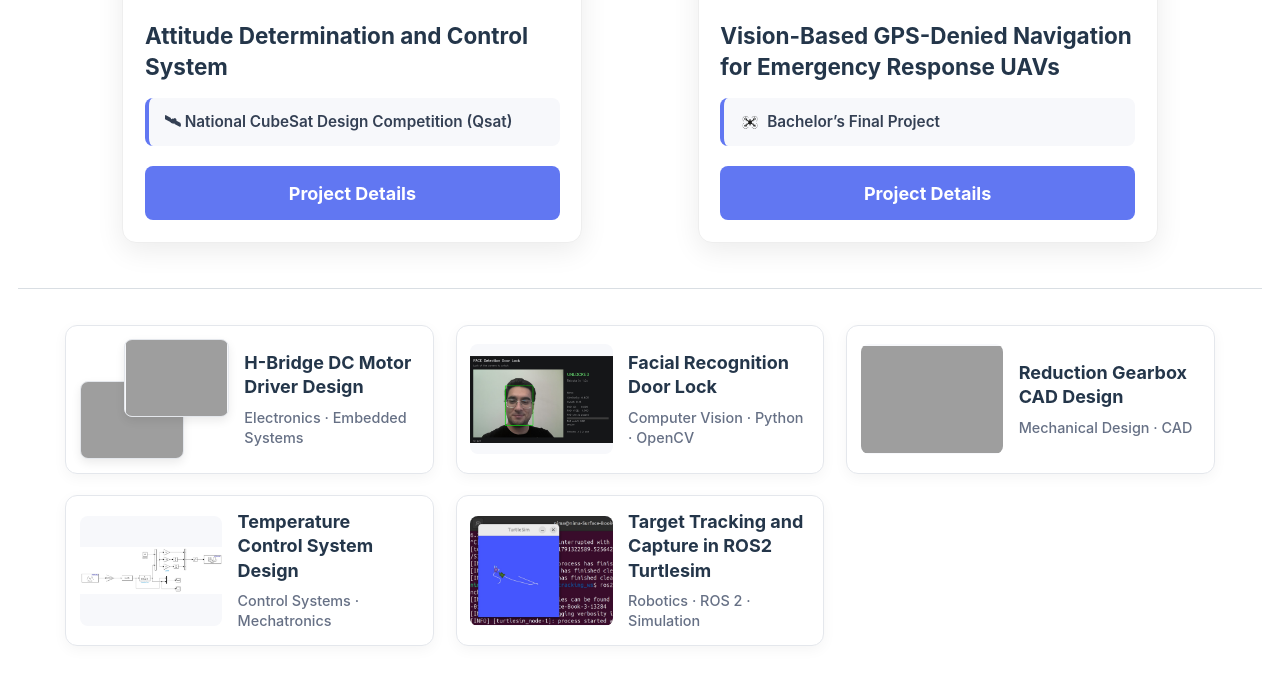
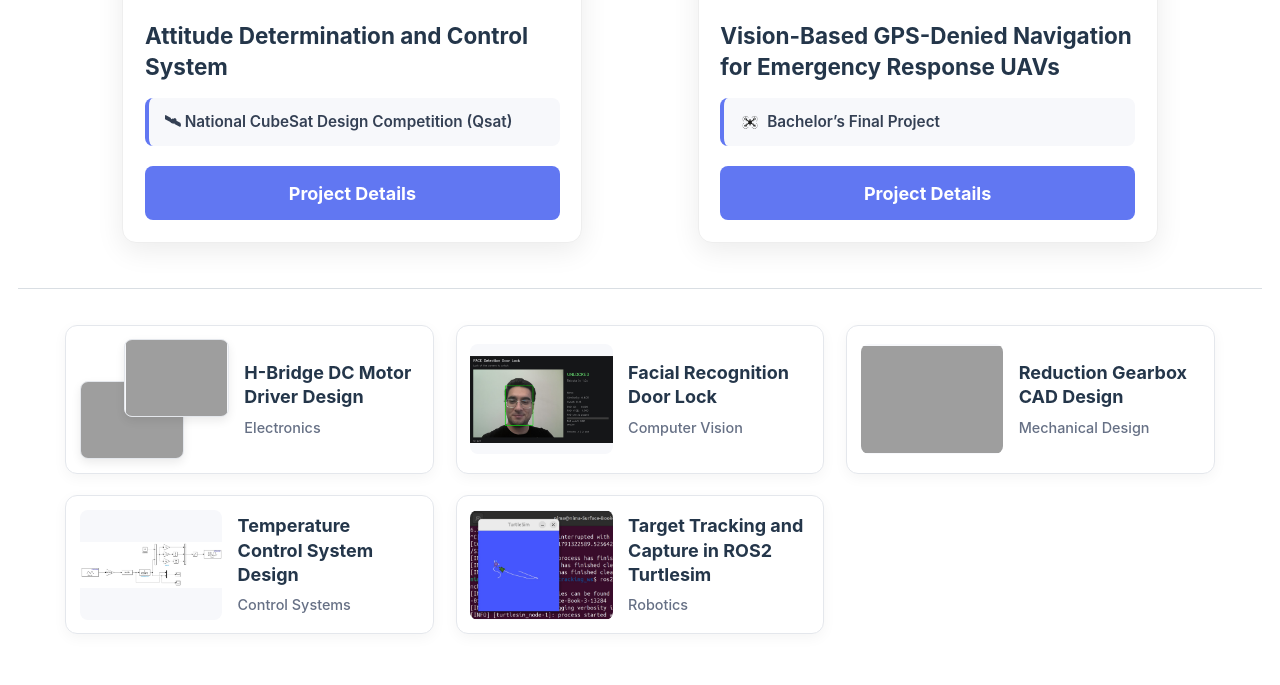
Before and after one commit to nghourchian/nghourchian.github.io, a Jekyll site: the page built from _pages/projects.md, in a window 1280 px wide and 1169 px high. Shown: the part 415-1100 px from the top of the window. Built offline with Jekyll 4.4.1, drawn with Linux system fonts in a browser that asks for light colours; a style sheet for code colours, icons or effects is not loaded; grey boxes are pictures that could not be loaded.

Commit message:
Simplify project type descriptions in projects.md

```diff
--- a/_pages/projects.md
+++ b/_pages/projects.md
@@ -414,7 +414,7 @@ author_profile: false
 
     <div class="small-project-details">
       <h3 class="small-project-title">H-Bridge DC Motor Driver Design</h3>
-      <p class="small-project-type">Electronics · Embedded Systems</p>
+      <p class="small-project-type">Electronics</p>
     </div>
   </a>
 
@@ -431,7 +431,7 @@ author_profile: false
 
     <div class="small-project-details">
       <h3 class="small-project-title">Facial Recognition Door Lock</h3>
-      <p class="small-project-type">Computer Vision · Python · OpenCV</p>
+      <p class="small-project-type">Computer Vision</p>
     </div>
   </a>
 
@@ -448,7 +448,7 @@ author_profile: false
 
     <div class="small-project-details">
       <h3 class="small-project-title">Reduction Gearbox CAD Design</h3>
-      <p class="small-project-type">Mechanical Design · CAD</p>
+      <p class="small-project-type">Mechanical Design</p>
     </div>
   </a>
 
@@ -465,7 +465,7 @@ author_profile: false
 
     <div class="small-project-details">
       <h3 class="small-project-title">Temperature Control System Design</h3>
-      <p class="small-project-type">Control Systems · Mechatronics</p>
+      <p class="small-project-type">Control Systems</p>
     </div>
   </a>
 
@@ -484,7 +484,7 @@ author_profile: false
 
     <div class="small-project-details">
       <h3 class="small-project-title">Target Tracking and Capture in ROS2 Turtlesim</h3>
-      <p class="small-project-type">Robotics · ROS 2 · Simulation</p>
+      <p class="small-project-type">Robotics</p>
     </div>
   </a>
 
```
